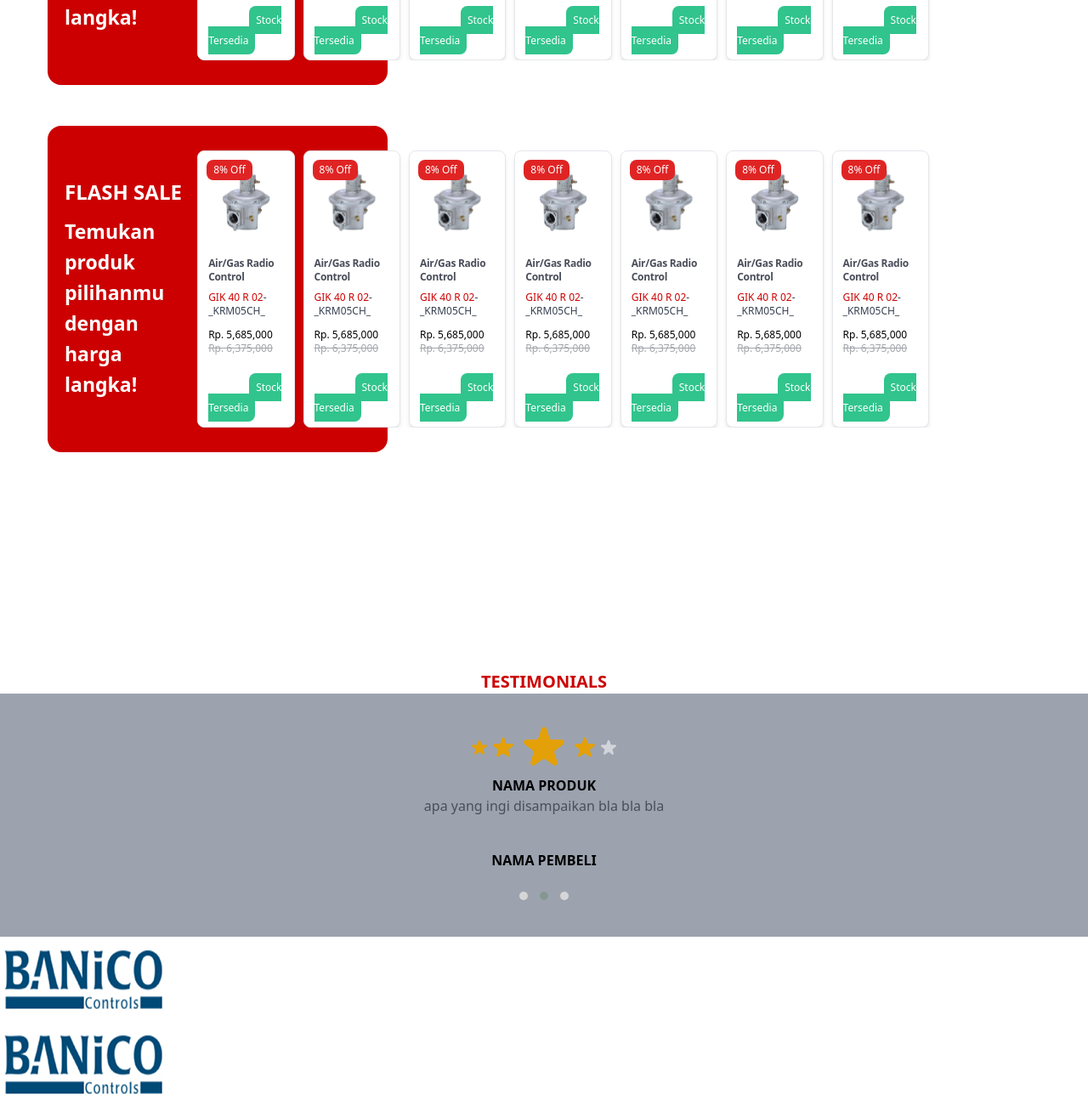
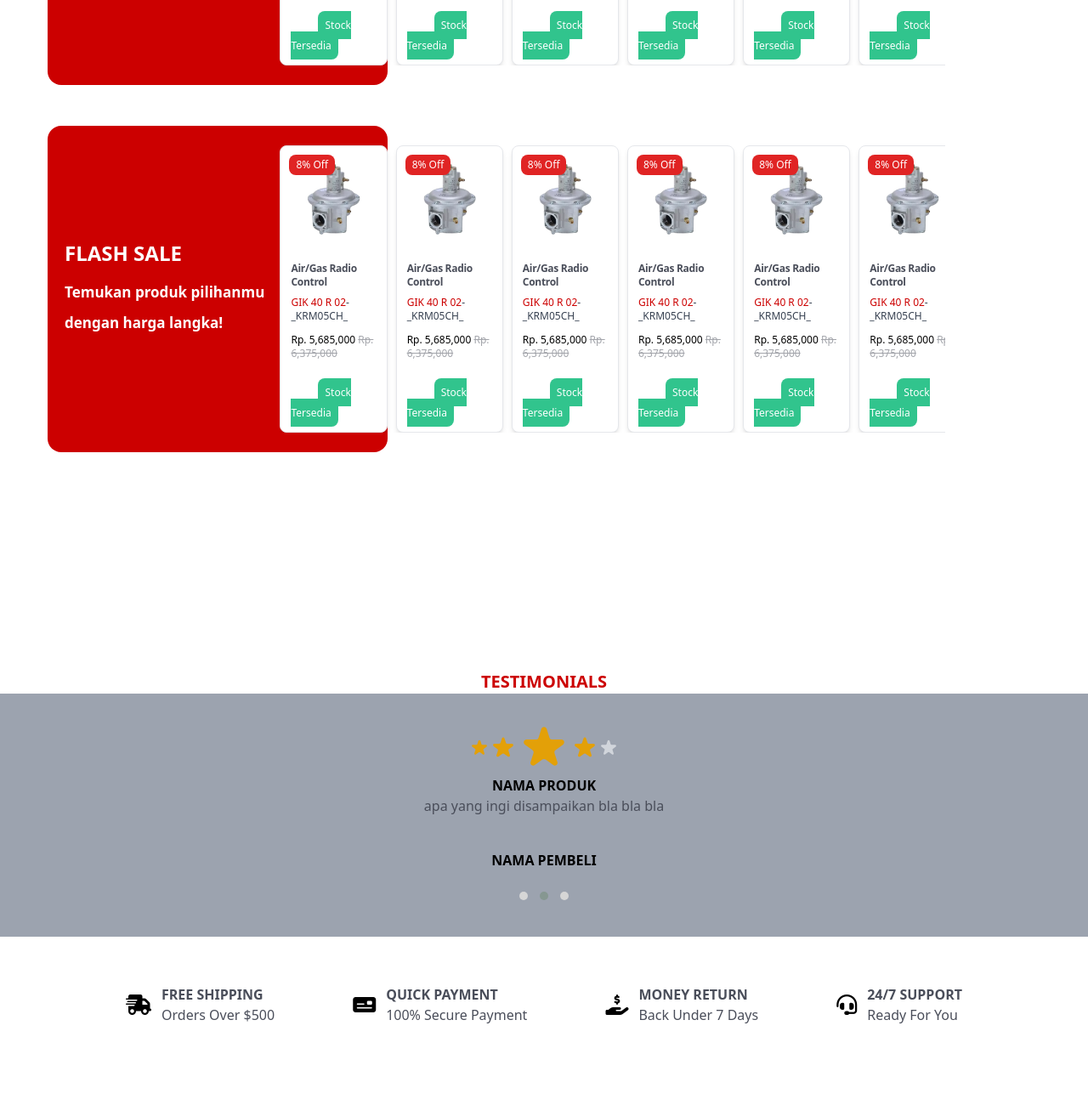
Before and after one commit to Azizsige/burnerindo-clone, a website: page index.html in a window 1280 px wide. Shown: the part 2740-4040 px from the top of the page at 85% size. After the commit the page ends 4002 px from the top, so only its background shows below. Drawn offline with nearby package versions, Linux system fonts and the light colour scheme.

Commit message:
add: new section

```diff
--- a/index.html
+++ b/index.html
@@ -488,9 +488,9 @@
             <div class="sale-content flex flex-col lg:flex-row items-center relative z-[2] h-full">
               <div class="sale-content__text text-white font-bold xl:ml-5 ml-0 text-center xl:text-left mt-5 xl:mt-0">
                 <h6 class="text-2xl">FLASH SALE</h6>
-                  <p class="text-sm mt-3 xl:text-[23px] xl:leading-[2.25rem]">Temukan produk pilihanmu dengan harga langka!</p>
+                  <p class="text-sm mt-3 xl:text-[17px] 2xl:text-[23px] xl:leading-[2.25rem]">Temukan produk pilihanmu dengan harga langka!</p>
               </div>
-              <div class="sale-content__image w-[74%] mt-5 xl:mt-0 xl:mr-[8rem]">
+              <div class="sale-content__image w-[74%] xl:w-[67%] mt-5 xl:mr-28 xl:mt-0 2xl:mr-[8rem]">
                 <div class="owl-carousel owl-flas">
                   <div class="swiper-slide">
                     <div class="relative z-[12] max-w-sm bg-white rounded-lg border border-gray-200 shadow-md dark:bg-gray-800 dark:border-gray-700">
@@ -505,7 +505,7 @@
                       <div class="sale-price">
                         <p class="mb-6 font-normal text-xs text-black dark:text-gray-400">Rp. 5,685,000 <span class="line-through text-[#4a4e5a] opacity-50">Rp. 6,375,000</span></p>
                       </div>
-                      <a href="#" class="inline xl:ml-[3rem] sm:ml-[0rem] md:ml-[1rem] items-center py-2 px-3 text-sm lg:px-2 lg:text-[12px] lg:ml-[2rem] font-medium text-center text-white bg-green-400 rounded-lg hover:bg-blue-800 focus:ring-4 focus:outline-none focus:ring-blue-300">
+                      <a href="#" class="inline xl:ml-8 2xl:ml-[3rem] sm:ml-[0rem] md:ml-[1rem] items-center py-2 px-3 text-sm lg:px-2 lg:text-[12px] lg:ml-[2rem] font-medium text-center text-white bg-green-400 rounded-lg hover:bg-blue-800 focus:ring-4 focus:outline-none focus:ring-blue-300">
                       Stock Tersedia
                       </a>
                       <a href="#" class="absolute z-[2] left-[10px] top-[10px] items-center py-1 px-2 text-xs font-medium text-center text-white bg-red-600 rounded-lg focus:ring-4 focus:outline-none focus:ring-blue-300">
@@ -527,7 +527,7 @@
                       <div class="sale-price">
                         <p class="mb-6 font-normal text-xs text-black dark:text-gray-400">Rp. 5,685,000 <span class="line-through text-[#4a4e5a] opacity-50">Rp. 6,375,000</span></p>
                       </div>
-                      <a href="#" class="inline xl:ml-[3rem] sm:ml-[0rem] md:ml-[1rem] items-center py-2 px-3 text-sm lg:px-2 lg:text-[12px] lg:ml-[2rem] font-medium text-center text-white bg-green-400 rounded-lg hover:bg-blue-800 focus:ring-4 focus:outline-none focus:ring-blue-300">
+                      <a href="#" class="inline xl:ml-8 2xl:ml-[3rem] sm:ml-[0rem] md:ml-[1rem] items-center py-2 px-3 text-sm lg:px-2 lg:text-[12px] lg:ml-[2rem] font-medium text-center text-white bg-green-400 rounded-lg hover:bg-blue-800 focus:ring-4 focus:outline-none focus:ring-blue-300">
                       Stock Tersedia
                       </a>
                       <a href="#" class="absolute z-[2] left-[10px] top-[10px] items-center py-1 px-2 text-xs font-medium text-center text-white bg-red-600 rounded-lg focus:ring-4 focus:outline-none focus:ring-blue-300">
@@ -549,7 +549,7 @@
                       <div class="sale-price">
                         <p class="mb-6 font-normal text-xs text-black dark:text-gray-400">Rp. 5,685,000 <span class="line-through text-[#4a4e5a] opacity-50">Rp. 6,375,000</span></p>
                       </div>
-                      <a href="#" class="inline xl:ml-[3rem] sm:ml-[0rem] md:ml-[1rem] items-center py-2 px-3 text-sm lg:px-2 lg:text-[12px] lg:ml-[2rem] font-medium text-center text-white bg-green-400 rounded-lg hover:bg-blue-800 focus:ring-4 focus:outline-none focus:ring-blue-300">
+                      <a href="#" class="inline xl:ml-8 2xl:ml-[3rem] sm:ml-[0rem] md:ml-[1rem] items-center py-2 px-3 text-sm lg:px-2 lg:text-[12px] lg:ml-[2rem] font-medium text-center text-white bg-green-400 rounded-lg hover:bg-blue-800 focus:ring-4 focus:outline-none focus:ring-blue-300">
                       Stock Tersedia
                       </a>
                       <a href="#" class="absolute z-[2] left-[10px] top-[10px] items-center py-1 px-2 text-xs font-medium text-center text-white bg-red-600 rounded-lg focus:ring-4 focus:outline-none focus:ring-blue-300">
@@ -571,7 +571,7 @@
                       <div class="sale-price">
                         <p class="mb-6 font-normal text-xs text-black dark:text-gray-400">Rp. 5,685,000 <span class="line-through text-[#4a4e5a] opacity-50">Rp. 6,375,000</span></p>
                       </div>
-                      <a href="#" class="inline xl:ml-[3rem] sm:ml-[0rem] md:ml-[1rem] items-center py-2 px-3 text-sm lg:px-2 lg:text-[12px] lg:ml-[2rem] font-medium text-center text-white bg-green-400 rounded-lg hover:bg-blue-800 focus:ring-4 focus:outline-none focus:ring-blue-300">
+                      <a href="#" class="inline xl:ml-8 2xl:ml-[3rem] sm:ml-[0rem] md:ml-[1rem] items-center py-2 px-3 text-sm lg:px-2 lg:text-[12px] lg:ml-[2rem] font-medium text-center text-white bg-green-400 rounded-lg hover:bg-blue-800 focus:ring-4 focus:outline-none focus:ring-blue-300">
                       Stock Tersedia
                       </a>
                       <a href="#" class="absolute z-[2] left-[10px] top-[10px] items-center py-1 px-2 text-xs font-medium text-center text-white bg-red-600 rounded-lg focus:ring-4 focus:outline-none focus:ring-blue-300">
@@ -593,7 +593,7 @@
                       <div class="sale-price">
                         <p class="mb-6 font-normal text-xs text-black dark:text-gray-400">Rp. 5,685,000 <span class="line-through text-[#4a4e5a] opacity-50">Rp. 6,375,000</span></p>
                       </div>
-                      <a href="#" class="inline xl:ml-[3rem] sm:ml-[0rem] md:ml-[1rem] items-center py-2 px-3 text-sm lg:px-2 lg:text-[12px] lg:ml-[2rem] font-medium text-center text-white bg-green-400 rounded-lg hover:bg-blue-800 focus:ring-4 focus:outline-none focus:ring-blue-300">
+                      <a href="#" class="inline xl:ml-8 2xl:ml-[3rem] sm:ml-[0rem] md:ml-[1rem] items-center py-2 px-3 text-sm lg:px-2 lg:text-[12px] lg:ml-[2rem] font-medium text-center text-white bg-green-400 rounded-lg hover:bg-blue-800 focus:ring-4 focus:outline-none focus:ring-blue-300">
                       Stock Tersedia
                       </a>
                       <a href="#" class="absolute z-[2] left-[10px] top-[10px] items-center py-1 px-2 text-xs font-medium text-center text-white bg-red-600 rounded-lg focus:ring-4 focus:outline-none focus:ring-blue-300">
@@ -612,9 +612,9 @@
             <div class="sale-content flex flex-col lg:flex-row items-center relative z-[2] h-full">
               <div class="sale-content__text text-white font-bold xl:ml-5 ml-0 text-center xl:text-left mt-5 xl:mt-0">
                 <h6 class="text-2xl">FLASH SALE</h6>
-                  <p class="text-sm mt-3 xl:text-[23px] xl:leading-[2.25rem]">Temukan produk pilihanmu dengan harga langka!</p>
+                  <p class="text-sm mt-3 xl:text-[17px] 2xl:text-[23px] xl:leading-[2.25rem]">Temukan produk pilihanmu dengan harga langka!</p>
               </div>
-              <div class="sale-content__image w-[74%] mt-5 xl:mt-0 xl:mr-[8rem]">
+              <div class="sale-content__image w-[74%] xl:w-[67%] mt-5 xl:mr-28 xl:mt-0 2xl:mr-[8rem]">
                 <div class="owl-carousel owl-best">
                   <div class="swiper-slide">
                     <div class="relative z-[12] max-w-sm bg-white rounded-lg border border-gray-200 shadow-md dark:bg-gray-800 dark:border-gray-700">
@@ -629,7 +629,7 @@
                       <div class="sale-price">
                         <p class="mb-6 font-normal text-xs text-black dark:text-gray-400">Rp. 5,685,000 <span class="line-through text-[#4a4e5a] opacity-50">Rp. 6,375,000</span></p>
                       </div>
-                      <a href="#" class="inline xl:ml-[3rem] sm:ml-[0rem] md:ml-[1rem] items-center py-2 px-3 text-sm lg:px-2 lg:text-[12px] lg:ml-[2rem] font-medium text-center text-white bg-green-400 rounded-lg hover:bg-blue-800 focus:ring-4 focus:outline-none focus:ring-blue-300">
+                      <a href="#" class="inline xl:ml-8 2xl:ml-[3rem] sm:ml-[0rem] md:ml-[1rem] items-center py-2 px-3 text-sm lg:px-2 lg:text-[12px] lg:ml-[2rem] font-medium text-center text-white bg-green-400 rounded-lg hover:bg-blue-800 focus:ring-4 focus:outline-none focus:ring-blue-300">
                       Stock Tersedia
                       </a>
                       <a href="#" class="absolute z-[2] left-[10px] top-[10px] items-center py-1 px-2 text-xs font-medium text-center text-white bg-red-600 rounded-lg focus:ring-4 focus:outline-none focus:ring-blue-300">
@@ -651,7 +651,7 @@
                       <div class="sale-price">
                         <p class="mb-6 font-normal text-xs text-black dark:text-gray-400">Rp. 5,685,000 <span class="line-through text-[#4a4e5a] opacity-50">Rp. 6,375,000</span></p>
                       </div>
-                      <a href="#" class="inline xl:ml-[3rem] sm:ml-[0rem] md:ml-[1rem] items-center py-2 px-3 text-sm lg:px-2 lg:text-[12px] lg:ml-[2rem] font-medium text-center text-white bg-green-400 rounded-lg hover:bg-blue-800 focus:ring-4 focus:outline-none focus:ring-blue-300">
+                      <a href="#" class="inline xl:ml-8 2xl:ml-[3rem] sm:ml-[0rem] md:ml-[1rem] items-center py-2 px-3 text-sm lg:px-2 lg:text-[12px] lg:ml-[2rem] font-medium text-center text-white bg-green-400 rounded-lg hover:bg-blue-800 focus:ring-4 focus:outline-none focus:ring-blue-300">
                       Stock Tersedia
                       </a>
                       <a href="#" class="absolute z-[2] left-[10px] top-[10px] items-center py-1 px-2 text-xs font-medium text-center text-white bg-red-600 rounded-lg focus:ring-4 focus:outline-none focus:ring-blue-300">
@@ -673,7 +673,7 @@
                       <div class="sale-price">
                         <p class="mb-6 font-normal text-xs text-black dark:text-gray-400">Rp. 5,685,000 <span class="line-through text-[#4a4e5a] opacity-50">Rp. 6,375,000</span></p>
                       </div>
-                      <a href="#" class="inline xl:ml-[3rem] sm:ml-[0rem] md:ml-[1rem] items-center py-2 px-3 text-sm lg:px-2 lg:text-[12px] lg:ml-[2rem] font-medium text-center text-white bg-green-400 rounded-lg hover:bg-blue-800 focus:ring-4 focus:outline-none focus:ring-blue-300">
+                      <a href="#" class="inline xl:ml-8 2xl:ml-[3rem] sm:ml-[0rem] md:ml-[1rem] items-center py-2 px-3 text-sm lg:px-2 lg:text-[12px] lg:ml-[2rem] font-medium text-center text-white bg-green-400 rounded-lg hover:bg-blue-800 focus:ring-4 focus:outline-none focus:ring-blue-300">
                       Stock Tersedia
                       </a>
                       <a href="#" class="absolute z-[2] left-[10px] top-[10px] items-center py-1 px-2 text-xs font-medium text-center text-white bg-red-600 rounded-lg focus:ring-4 focus:outline-none focus:ring-blue-300">
@@ -695,7 +695,7 @@
                       <div class="sale-price">
                         <p class="mb-6 font-normal text-xs text-black dark:text-gray-400">Rp. 5,685,000 <span class="line-through text-[#4a4e5a] opacity-50">Rp. 6,375,000</span></p>
                       </div>
-                      <a href="#" class="inline xl:ml-[3rem] sm:ml-[0rem] md:ml-[1rem] items-center py-2 px-3 text-sm lg:px-2 lg:text-[12px] lg:ml-[2rem] font-medium text-center text-white bg-green-400 rounded-lg hover:bg-blue-800 focus:ring-4 focus:outline-none focus:ring-blue-300">
+                      <a href="#" class="inline xl:ml-8 2xl:ml-[3rem] sm:ml-[0rem] md:ml-[1rem] items-center py-2 px-3 text-sm lg:px-2 lg:text-[12px] lg:ml-[2rem] font-medium text-center text-white bg-green-400 rounded-lg hover:bg-blue-800 focus:ring-4 focus:outline-none focus:ring-blue-300">
                       Stock Tersedia
                       </a>
                       <a href="#" class="absolute z-[2] left-[10px] top-[10px] items-center py-1 px-2 text-xs font-medium text-center text-white bg-red-600 rounded-lg focus:ring-4 focus:outline-none focus:ring-blue-300">
@@ -717,7 +717,7 @@
                       <div class="sale-price">
                         <p class="mb-6 font-normal text-xs text-black dark:text-gray-400">Rp. 5,685,000 <span class="line-through text-[#4a4e5a] opacity-50">Rp. 6,375,000</span></p>
                       </div>
-                      <a href="#" class="inline xl:ml-[3rem] sm:ml-[0rem] md:ml-[1rem] items-center py-2 px-3 text-sm lg:px-2 lg:text-[12px] lg:ml-[2rem] font-medium text-center text-white bg-green-400 rounded-lg hover:bg-blue-800 focus:ring-4 focus:outline-none focus:ring-blue-300">
+                      <a href="#" class="inline xl:ml-8 2xl:ml-[3rem] sm:ml-[0rem] md:ml-[1rem] items-center py-2 px-3 text-sm lg:px-2 lg:text-[12px] lg:ml-[2rem] font-medium text-center text-white bg-green-400 rounded-lg hover:bg-blue-800 focus:ring-4 focus:outline-none focus:ring-blue-300">
                       Stock Tersedia
                       </a>
                       <a href="#" class="absolute z-[2] left-[10px] top-[10px] items-center py-1 px-2 text-xs font-medium text-center text-white bg-red-600 rounded-lg focus:ring-4 focus:outline-none focus:ring-blue-300">
@@ -785,7 +785,40 @@
         </div>
       </section>
 
-      <div class="example-carousel" id="grouploop-example">
+      <section class="container-benefits px-6 md:px-14">
+        <div class="container mx-auto flex justify-evenly items-center h-[10rem]">
+          <div class="free-shipping flex justify-center items-center">
+            <i class="fas fa-shipping-fast"></i>
+            <div class="text ml-3">
+              <h6 class="text-[#4a4e5a] font-bold">FREE SHIPPING</h6>
+              <p class="text-[#4a4e5a]">Orders Over $500</p>
+            </div>
+          </div>
+          <div class="quick-payment flex justify-center items-center">
+            <i class="fas fa-money-check"></i>
+            <div class="text ml-3">
+              <h6 class="text-[#4a4e5a] font-bold">QUICK PAYMENT</h6>
+              <p class="text-[#4a4e5a]">100% Secure Payment</p>
+            </div>
+          </div>
+          <div class="money-return flex justify-center items-center">
+            <i class="fas fa-hand-holding-usd"></i>
+            <div class="text ml-3">
+              <h6 class="text-[#4a4e5a] font-bold">MONEY RETURN</h6>
+              <p class="text-[#4a4e5a]">Back Under 7 Days</p>
+            </div>
+          </div>
+          <div class="support flex justify-center items-center">
+            <i class="fas fa-headset"></i>
+            <div class="text ml-3">
+              <h6 class="text-[#4a4e5a] font-bold">24/7 SUPPORT</h6>
+              <p class="text-[#4a4e5a]">Ready For You</p>
+            </div>
+          </div>
+        </div>
+      </section>
+
+      <!-- <div class="example-carousel" id="grouploop-example">
 
         <div class='marquee'>
          <div class="wrapper-marq">
@@ -816,7 +849,7 @@
         </div>
 
 
-      </div>
+      </div> -->
     </main>
     <script src="https://unpkg.com/swiper@7/swiper-bundle.min.js"></script>
     <script src="https://unpkg.com/flowbite@1.4.5/dist/flowbite.js"></script>
```
Also changed, not shown: dist/css/output.css, dist/js/app.js, 1 other file.
